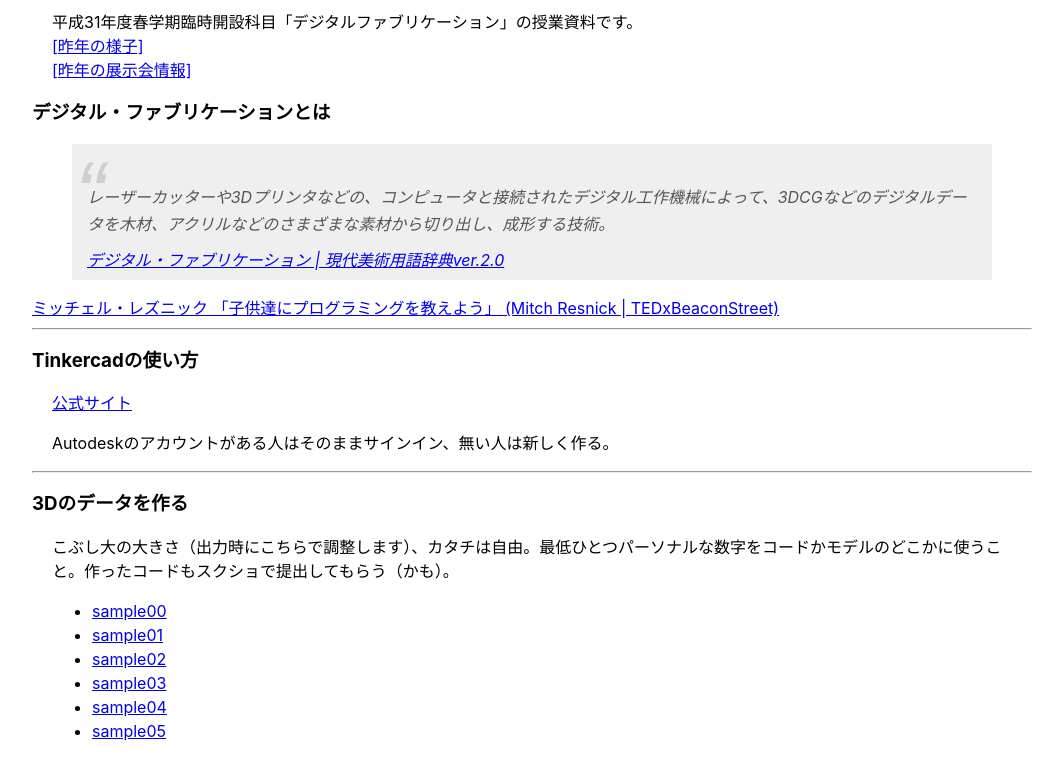
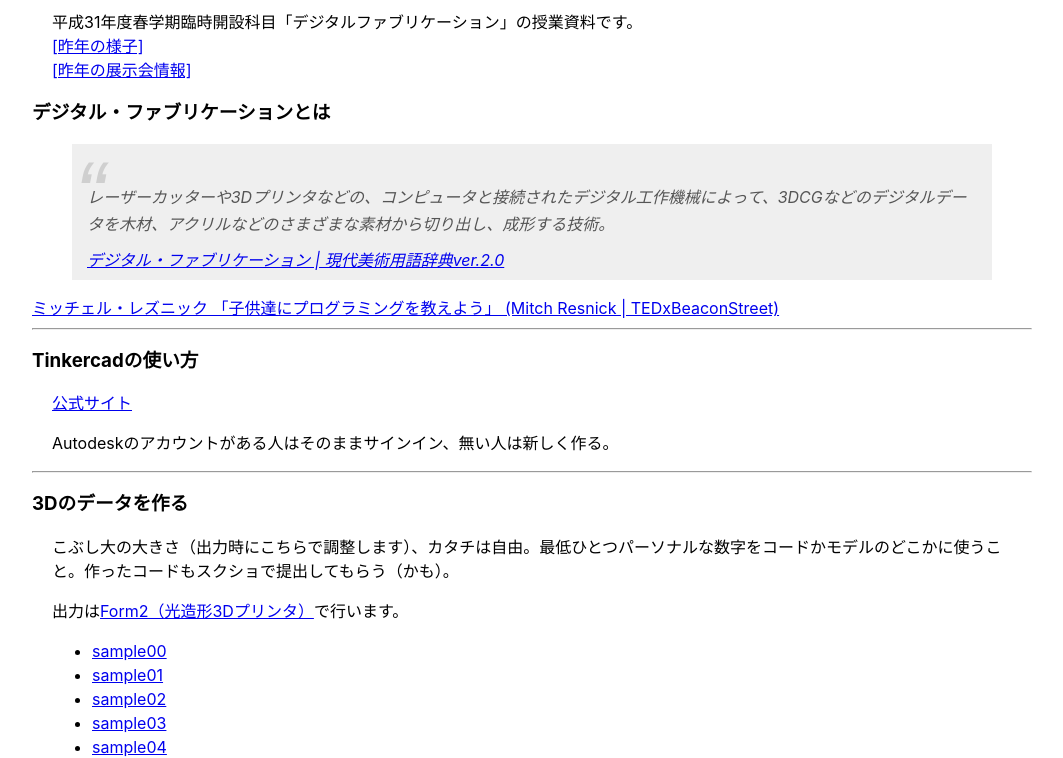
Before and after one commit to FabResearch-KyushuUniv/digifab_19, a plain HTML site: page index.html in a window 1280 px wide. Shown: the part 78-836 px from the top of the page, without its empty margins (108-1171 px from the left). Drawn offline with Linux system fonts and the light colour scheme.

Commit message:
[update]

```diff
--- a/index.html
+++ b/index.html
@@ -32,6 +32,7 @@
 
   <h3>3Dのデータを作る</h3>
   <p>こぶし大の大きさ（出力時にこちらで調整します）、カタチは自由。最低ひとつパーソナルな数字をコードかモデルのどこかに使うこと。作ったコードもスクショで提出してもらう（かも）。</p>
+  <p>出力は<a href="https://www.form2.shop/" target="_blank">Form2（光造形3Dプリンタ）</a>で行います。</p>
   <ul>
   	<li><a href="3dmodels/sample00/sample00.html" target="_blank">sample00</a></li>
   	<li><a href="3dmodels/sample01/sample01.html" target="_blank">sample01</a></li>
```
